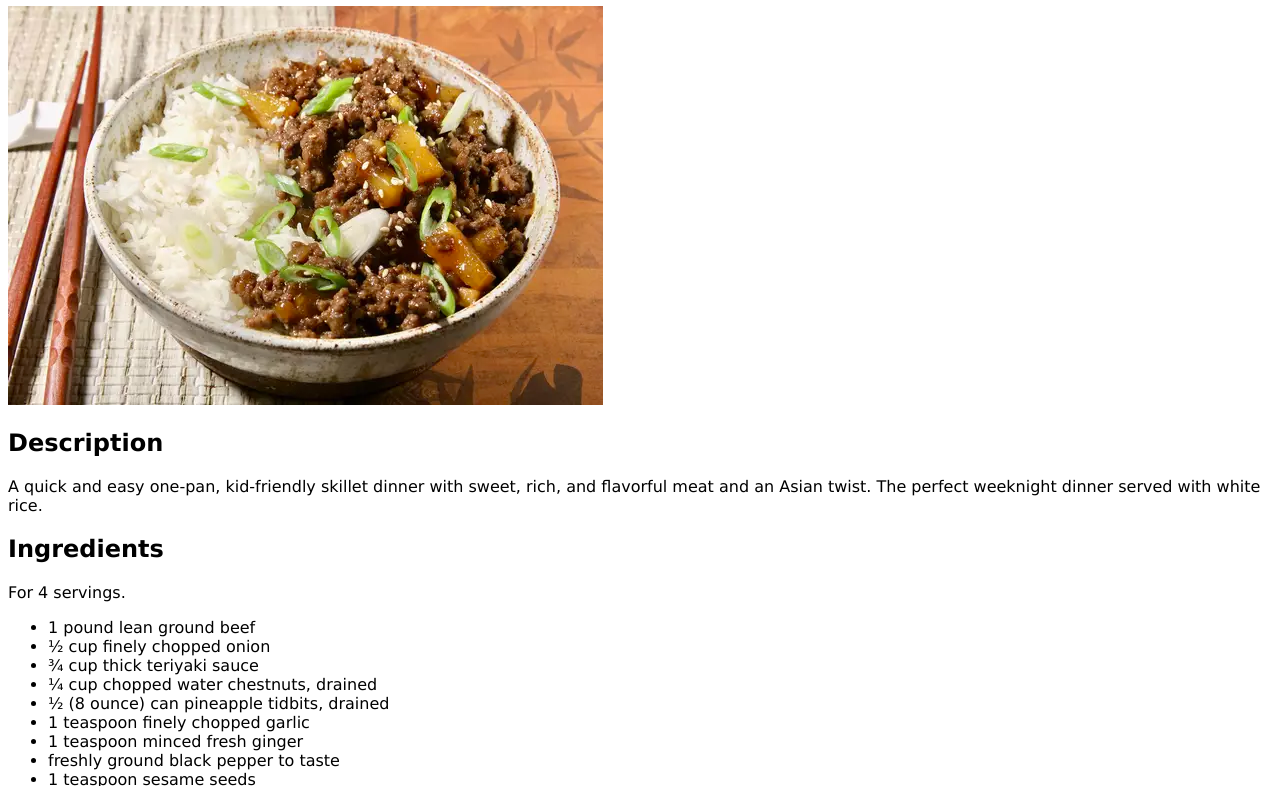
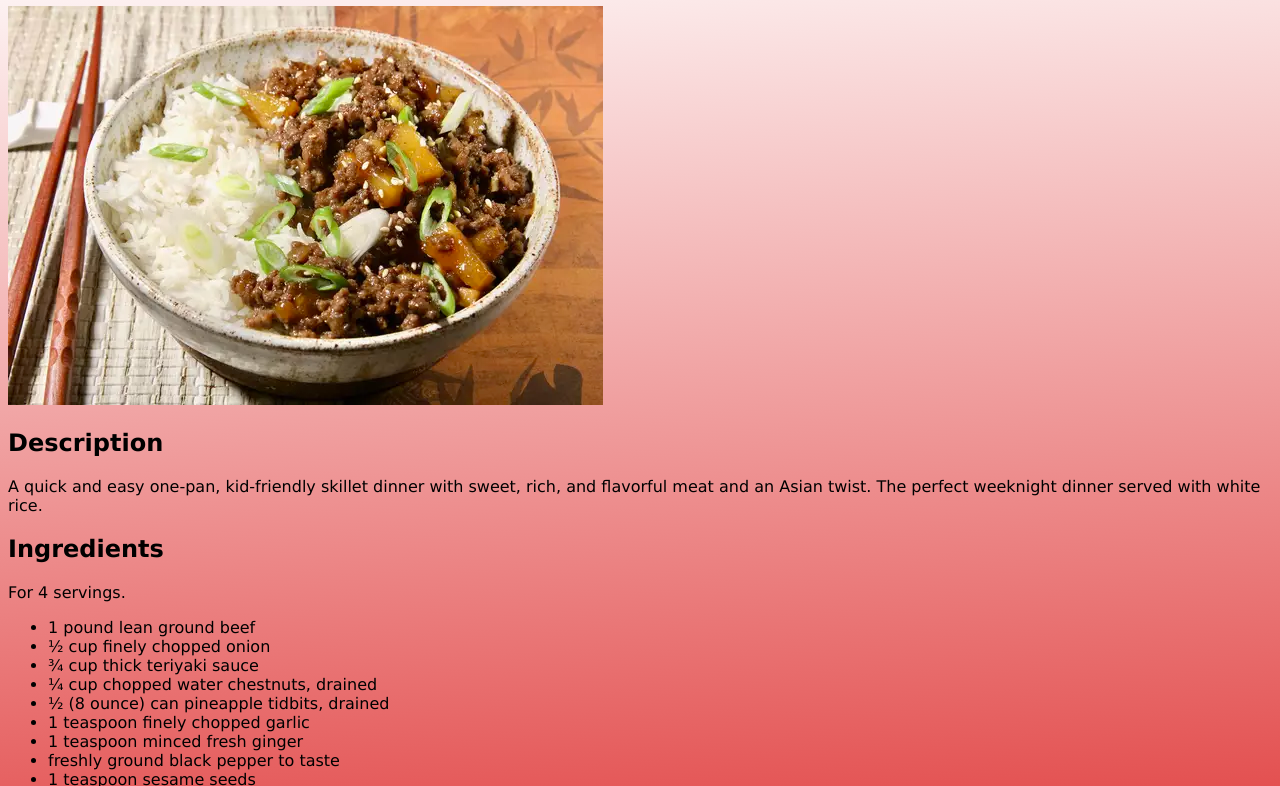
Before and after one commit to inori010/odin-recipes, a plain HTML site: page recipes/teriyaki_beef.html in a window 1280 px wide. Shown: the part 75-861 px from the top of the page. Drawn offline with Linux system fonts and the light colour scheme.

Commit message:
Add styling for teriyaki_beef

```diff
--- a/recipes/teriyaki_beef.html
+++ b/recipes/teriyaki_beef.html
@@ -6,7 +6,7 @@
         <link href="../style.css" rel="stylesheet">
     </head>
 
-    <body>
+    <body class="teriyaki-beef-homepage">
         <h1>Teriyaki Ground Beef Skillet</h1>
         <img class="recipe" src="../images/teriyaki-beef.webp" alt="Teriyaki Beef Skillet">
         <h2 class="recipe-description">Description</h2>
--- a/style.css
+++ b/style.css
@@ -34,3 +34,8 @@
     background: linear-gradient(158deg, rgba(2,0,36,1) 0%, rgba(172,38,255,1) 100%, rgba(221,41,41,1) 100%);
     color: white;
 }
+
+.teriyaki-beef-homepage {
+    background: rgb(2,0,36);
+    background: linear-gradient(176deg, rgba(2,0,36,1) 0%, rgba(255,255,255,1) 0%, rgba(221,41,41,1) 100%);
+}
```
